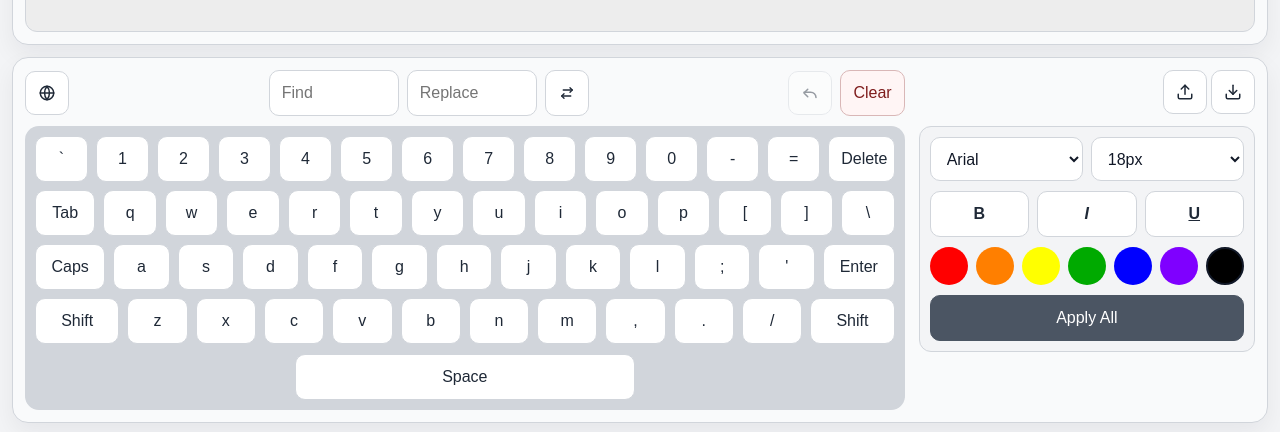
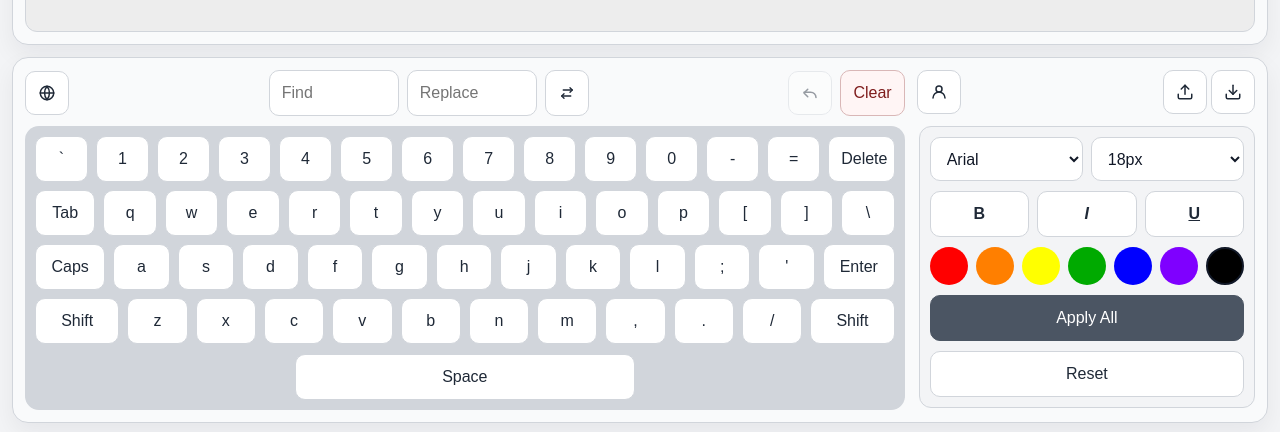
Before and after one commit to jeremyjacob101/FSWDstage4, a React (Vite) app: page / in a window 1280 px wide. Shown: the part 365-797 px from the top of the page. Built offline with nearby package versions, Linux system fonts and the light colour scheme.

Commit message:
[+] small refactors/ui additions

```diff
--- a/src/App.css
+++ b/src/App.css
@@ -69,6 +69,13 @@
   min-width: 0;
   display: flex;
   flex-direction: column;
+  gap: 12px;
+}
+
+.editor-sidebar-header {
+  display: flex;
+  align-items: center;
+  justify-content: space-between;
   gap: 12px;
 }
 
--- a/src/components/Workspace.jsx
+++ b/src/components/Workspace.jsx
@@ -48,6 +48,10 @@ function Workspace() {
     }));
   }
 
+  function handleResetTypingStyle() {
+    setTypingStyle({ ...DEFAULT_STYLE });
+  }
+
   function handleInsertText(value) {
     updateRuns(insertText(runs, value, typingStyle));
 
@@ -70,42 +74,40 @@ function Workspace() {
     setRuns(newRuns);
   }
 
-  const screenProps = {
-    runs,
-    searchValue,
-    typingStyle,
-  };
-
-  const editorProps = {
-    runs,
-    onLoadRuns: handleLoadRuns,
-    canUndo: history.length > 0,
-    isCapsLockOn,
-    isVirtualShiftOn,
-    keyboardMode,
-    replaceValue,
-    searchValue,
-    typingStyle,
-    onApplyAll: () => updateRuns(applyStyleToAll(runs, typingStyle)),
-    onChangeTypingStyle: handleChangeTypingStyle,
-    onClearText: () => updateRuns(clearText(runs)),
-    onDeleteCharacter: () => updateRuns(deleteLastCharacter(runs)),
-    onDeleteWord: () => updateRuns(deleteLastWord(runs)),
-    onInsertText: handleInsertText,
-    onKeyboardModeChange: setKeyboardMode,
-    onToggleCapsLock: () => setIsCapsLockOn((currentValue) => !currentValue),
-    onToggleVirtualShift: () =>
-      setIsVirtualShiftOn((currentValue) => !currentValue),
-    onReplace: () => updateRuns(replaceText(runs, searchValue, replaceValue)),
-    onReplaceChange: setReplaceValue,
-    onSearchChange: setSearchValue,
-    onUndo: handleUndo,
-  };
-
   return (
     <>
-      <Screen {...screenProps} />
-      <Editor {...editorProps} />
+      <Screen runs={runs} searchValue={searchValue} typingStyle={typingStyle} />
+      <Editor
+        runs={runs}
+        canUndo={history.length > 0}
+        isCapsLockOn={isCapsLockOn}
+        isVirtualShiftOn={isVirtualShiftOn}
+        keyboardMode={keyboardMode}
+        replaceValue={replaceValue}
+        searchValue={searchValue}
+        typingStyle={typingStyle}
+        onApplyAll={() => updateRuns(applyStyleToAll(runs, typingStyle))}
+        onChangeTypingStyle={handleChangeTypingStyle}
+        onResetTypingStyle={handleResetTypingStyle}
+        onClearText={() => updateRuns(clearText(runs))}
+        onDeleteCharacter={() => updateRuns(deleteLastCharacter(runs))}
+        onDeleteWord={() => updateRuns(deleteLastWord(runs))}
+        onInsertText={handleInsertText}
+        onKeyboardModeChange={setKeyboardMode}
+        onLoadRuns={handleLoadRuns}
+        onToggleCapsLock={() =>
+          setIsCapsLockOn((currentValue) => !currentValue)
+        }
+        onToggleVirtualShift={() =>
+          setIsVirtualShiftOn((currentValue) => !currentValue)
+        }
+        onReplace={() =>
+          updateRuns(replaceText(runs, searchValue, replaceValue))
+        }
+        onReplaceChange={setReplaceValue}
+        onSearchChange={setSearchValue}
+        onUndo={handleUndo}
+      />
     </>
   );
 }
--- a/src/components/editors/Editor.jsx
+++ b/src/components/editors/Editor.jsx
@@ -14,6 +14,7 @@ function Editor({
   typingStyle,
   onApplyAll,
   onChangeTypingStyle,
+  onResetTypingStyle,
   onClearText,
   onDeleteCharacter,
   onDeleteWord,
@@ -49,12 +50,19 @@ function Editor({
       />
 
       <div className="editor-sidebar">
-        <StorageControls runs={runs} onLoadRuns={onLoadRuns} />
+        <div className="editor-sidebar-header">
+          <button type="button" className="editor-button editor-button-icon">
+            <img className="editor-icon" src="/icons/user.svg" alt="User" />
+          </button>
+
+          <StorageControls runs={runs} onLoadRuns={onLoadRuns} />
+        </div>
 
         <TextStyling
           typingStyle={typingStyle}
           onApplyAll={onApplyAll}
           onChangeTypingStyle={onChangeTypingStyle}
+          onResetTypingStyle={onResetTypingStyle}
         />
       </div>
     </section>
--- a/src/components/editors/TextStyling.jsx
+++ b/src/components/editors/TextStyling.jsx
@@ -4,7 +4,12 @@ import {
   DEFAULT_SIZE_OPTIONS,
 } from "../utils/Defaults";
 
-function TextStyling({ typingStyle, onApplyAll, onChangeTypingStyle }) {
+function TextStyling({
+  typingStyle,
+  onApplyAll,
+  onChangeTypingStyle,
+  onResetTypingStyle,
+}) {
   function toggleStyle(key, activeValue, inactiveValue) {
     onChangeTypingStyle(
       key,
@@ -104,6 +109,14 @@ function TextStyling({ typingStyle, onApplyAll, onChangeTypingStyle }) {
         >
           Apply All
         </button>
+
+        <button
+          type="button"
+          className="editor-button editor-button-full"
+          onClick={onResetTypingStyle}
+        >
+          Reset
+        </button>
       </div>
     </div>
   );
```
Also changed, not shown: public/icons/user.svg (added).
